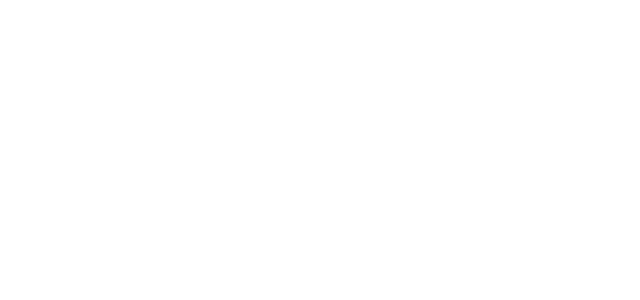
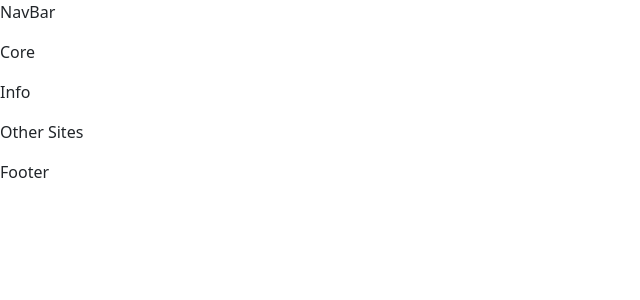
Before and after one commit to AiroldiFederico/vite-comics, a Vue app: page / in a window 1280 px wide. Shown: the top 300 px of the page, without its empty margins (0-640 px from the left). Built offline with nearby package versions, Linux system fonts and the light colour scheme.

Commit message:
FASE 1 - preparo tutti i componenti vue

```diff
--- a/src/App.vue
+++ b/src/App.vue
@@ -1,11 +1,24 @@
 <script setup>
-
+import NavBar from "./components/NavBar.vue"
+import Core from "./components/Core.vue"
+import Info from "./components/Info.vue"
+import OtherSites from "./components/OtherSites.vue"
+import Footer from "./components/Footer.vue"
 </script>
 
 <template>
-
+  <div>
+    <NavBar/>
+    <Core/>
+    <Info/>
+    <OtherSites/>
+    <Footer/>
+  </div>
 </template>
 
 <style scoped>
 
+
+
+
 </style>
--- /dev/null
+++ b/src/components/Core.vue
@@ -0,0 +1,37 @@
+<script>
+
+    export default{
+        name: "Core",
+        components: {
+
+        },
+        data(){
+            return{
+
+            }
+        },
+        methods: {
+
+        },
+    }
+
+</script>
+
+
+
+
+<template>
+<div>
+    <p>Core</p>
+</div>
+</template>
+
+
+
+
+
+<style scoped>
+
+
+
+</style>
--- /dev/null
+++ b/src/components/Footer.vue
@@ -0,0 +1,37 @@
+<script>
+
+    export default{
+        name: "Footer",
+        components: {
+
+        },
+        data(){
+            return{
+
+            }
+        },
+        methods: {
+
+        },
+    }
+
+</script>
+
+
+
+
+<template>
+    <div>
+        <p>Footer</p>
+    </div>
+</template>
+
+
+
+
+
+<style scoped>
+
+
+
+</style>
--- /dev/null
+++ b/src/components/Info.vue
@@ -0,0 +1,37 @@
+<script>
+
+    export default{
+        name: "Info",
+        components: {
+
+        },
+        data(){
+            return{
+
+            }
+        },
+        methods: {
+
+        },
+    }
+
+</script>
+
+
+
+
+<template>
+    <div>
+        <p>Info</p>
+    </div>
+</template>
+
+
+
+
+
+<style scoped>
+
+
+
+</style>
--- /dev/null
+++ b/src/components/NavBar.vue
@@ -0,0 +1,37 @@
+<script>
+
+    export default{
+        name: "NavBar",
+        components: {
+
+        },
+        data(){
+            return{
+
+            }
+        },
+        methods: {
+
+        },
+    }
+
+</script>
+
+
+
+
+<template>
+    <div>
+        <p>NavBar</p>
+    </div>
+</template>
+
+
+
+
+
+<style scoped>
+
+
+
+</style>
--- /dev/null
+++ b/src/components/OtherSites.vue
@@ -0,0 +1,37 @@
+<script>
+
+    export default{
+        name: "OtherSites",
+        components: {
+
+        },
+        data(){
+            return{
+
+            }
+        },
+        methods: {
+
+        },
+    }
+
+</script>
+
+
+
+
+<template>
+    <div>
+        <p>Other Sites</p>
+    </div>
+</template>
+
+
+
+
+
+<style scoped>
+
+
+
+</style>
--- /dev/null
+++ b/src/style/base/_reset.scss
@@ -0,0 +1,24 @@
+/* reset preset browser */
+*{
+    margin: 0;
+    padding: 0;
+    box-sizing: border-box;
+    scroll-behavior: smooth;
+}
+
+/* RESET LISTA - PALLINI CHE RIENTRANO NEL MAIN CENTRATO */
+li{
+     margin-left: 1em;
+}
+
+/* RESET TABELLA - LINEE TRA COLONNE */
+table{
+    border-spacing: 0;
+}
+
+/* PER NON INTERROMPERE IL FLUSSO CON FLOAT */
+.clearfix::after{
+     content: "";
+     clear: both;
+     display: table;
+}
--- a/src/style/main.scss
+++ b/src/style/main.scss
@@ -0,0 +1,2 @@
+// conterrà tutti i parziali
+@import './base/_reset.scss';
```
